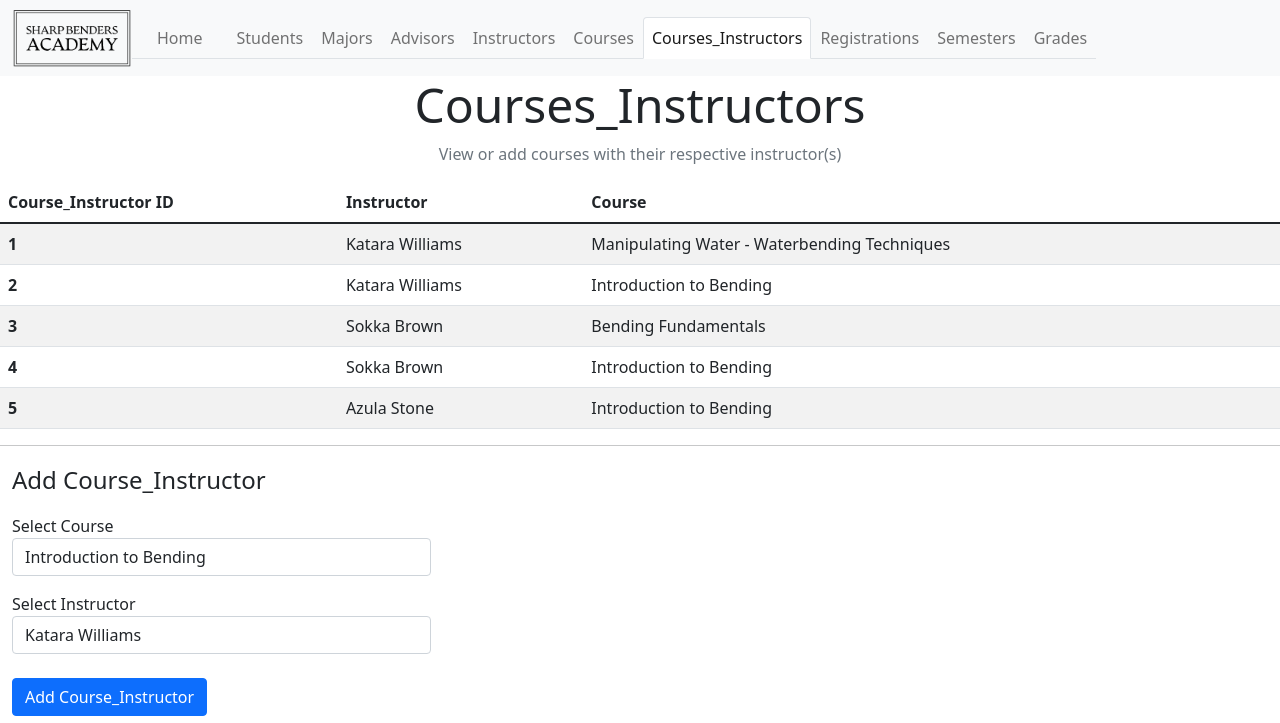
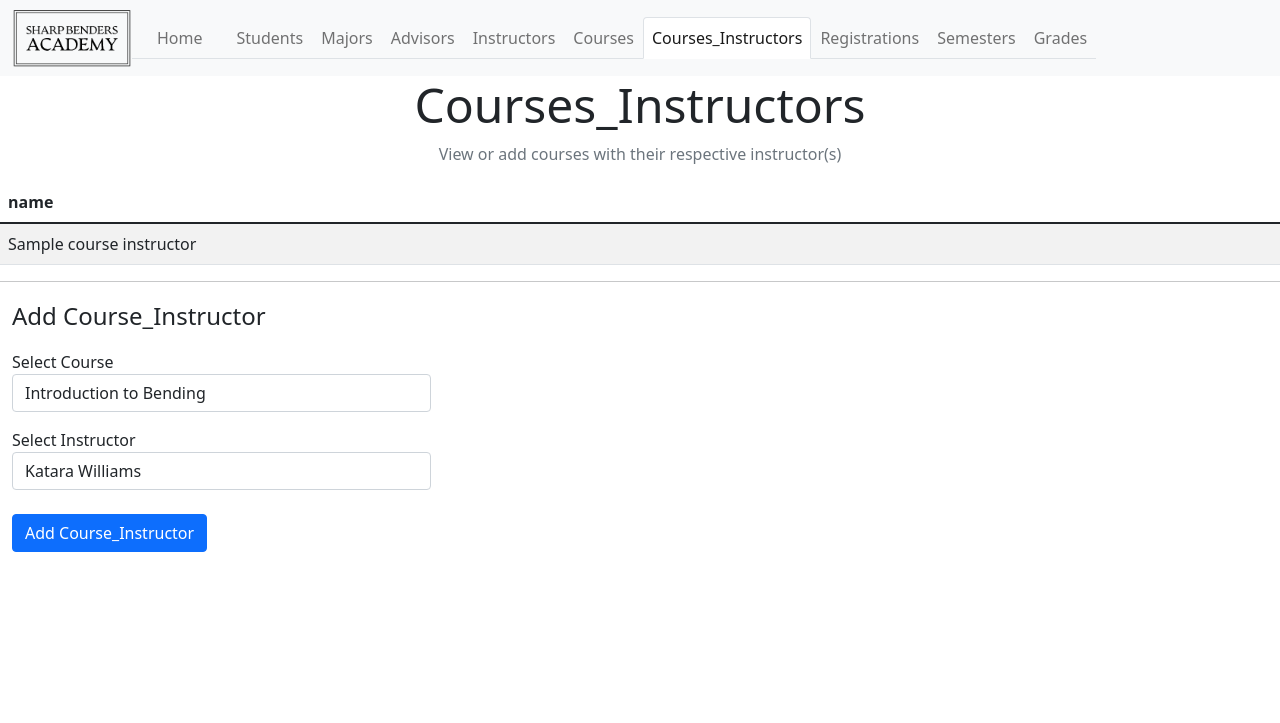
Before and after one commit to Sharp-Benders-Academy/Sharp-Benders-Academy, a Flask app: template templates/courses_instructors.j2 in a window 1280 px wide. Shown: the top 723 px of the page. Run offline with Flask 2, Linux system fonts and the light colour scheme; the template is opened without the code that fills it: most values are stand-ins (such as "Sample title", 1, 10 or a date in 2020); some libraries are stand-ins or nearby versions.

```diff
--- a/templates/courses_instructors.j2
+++ b/templates/courses_instructors.j2
@@ -27,38 +27,22 @@
 <table class="table table-striped table-hover">
     <thead>
         <tr>
-            <th scope="col">Course_Instructor ID</th>
-            <th scope="col">Instructor</th>
-            <th scope="col">Course</th>
+            {% for key in courses_instructors[0].keys() %}
+
+            <th scope="col"> {{ key }} </th>
+
+            {% endfor %}
         </tr>
     </thead>
     <tbody>
+        {% for course_instructor in courses_instructors %}
         <tr>
-            <th scope="row">1</th>
-            <td>Katara Williams</td>
-            <td>Manipulating Water - Waterbending Techniques</td>
+            {% for key in course_instructor.keys() %}
+
+            <td>{{course_instructor[key]}}
+                {% endfor %}
         </tr>
-        <tr>
-            <th scope="row">2</th>
-            <td>Katara Williams</td>
-            <td>Introduction to Bending</td>
-        </tr>
-        <tr>
-            <th scope="row">3</th>
-            <td>Sokka Brown</td>
-            <td>Bending Fundamentals</td>
-        </tr>
-        <tr>
-            <th scope="row">4</th>
-            <td>Sokka Brown</td>
-            <td>Introduction to Bending</td>
-        </tr>
-        <tr>
-            <th scope="row">5</th>
-            <td>Azula Stone</td>
-            <td>Introduction to Bending</td>
-        </tr>
-
+        {% endfor %}
     </tbody>
 </table>
 
```
